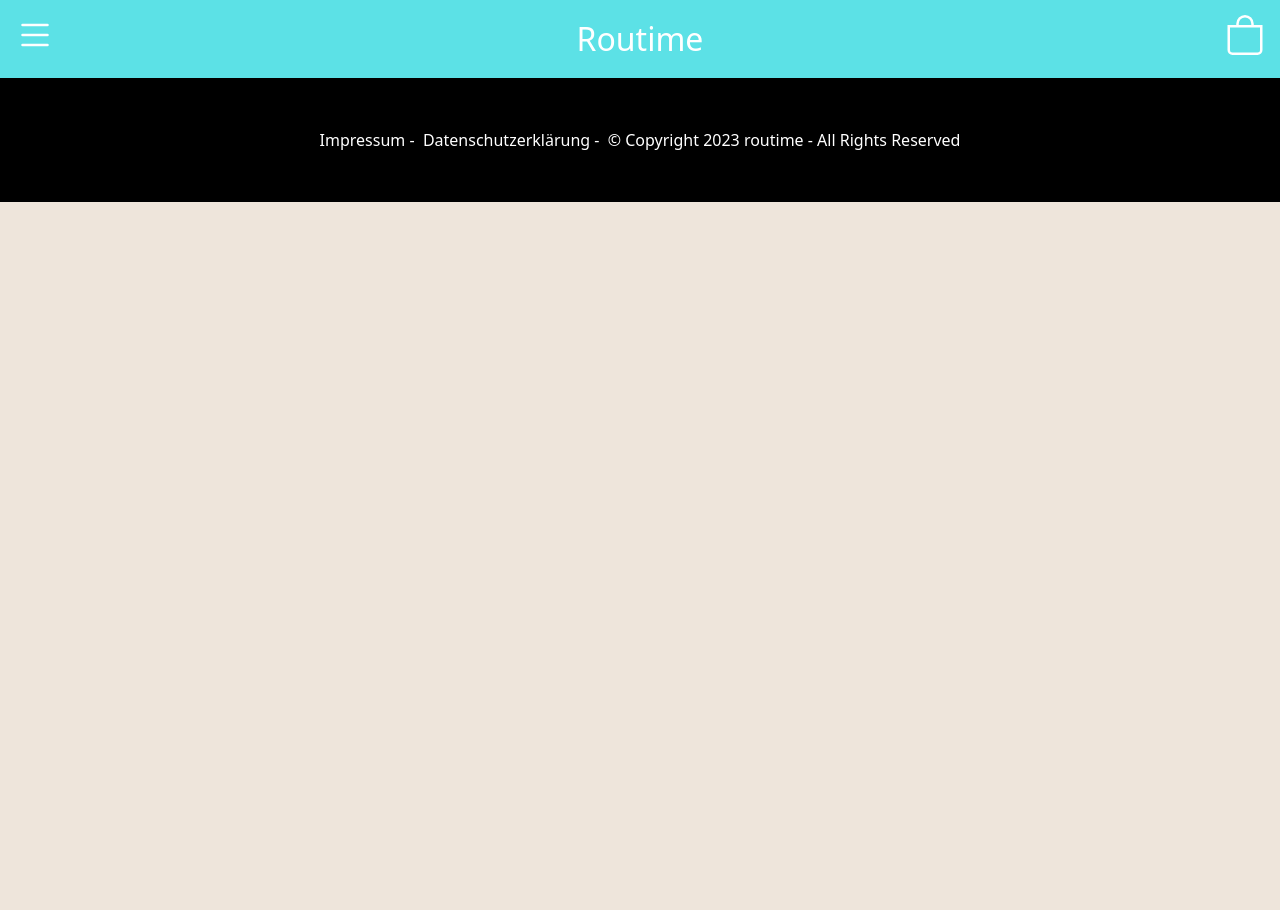
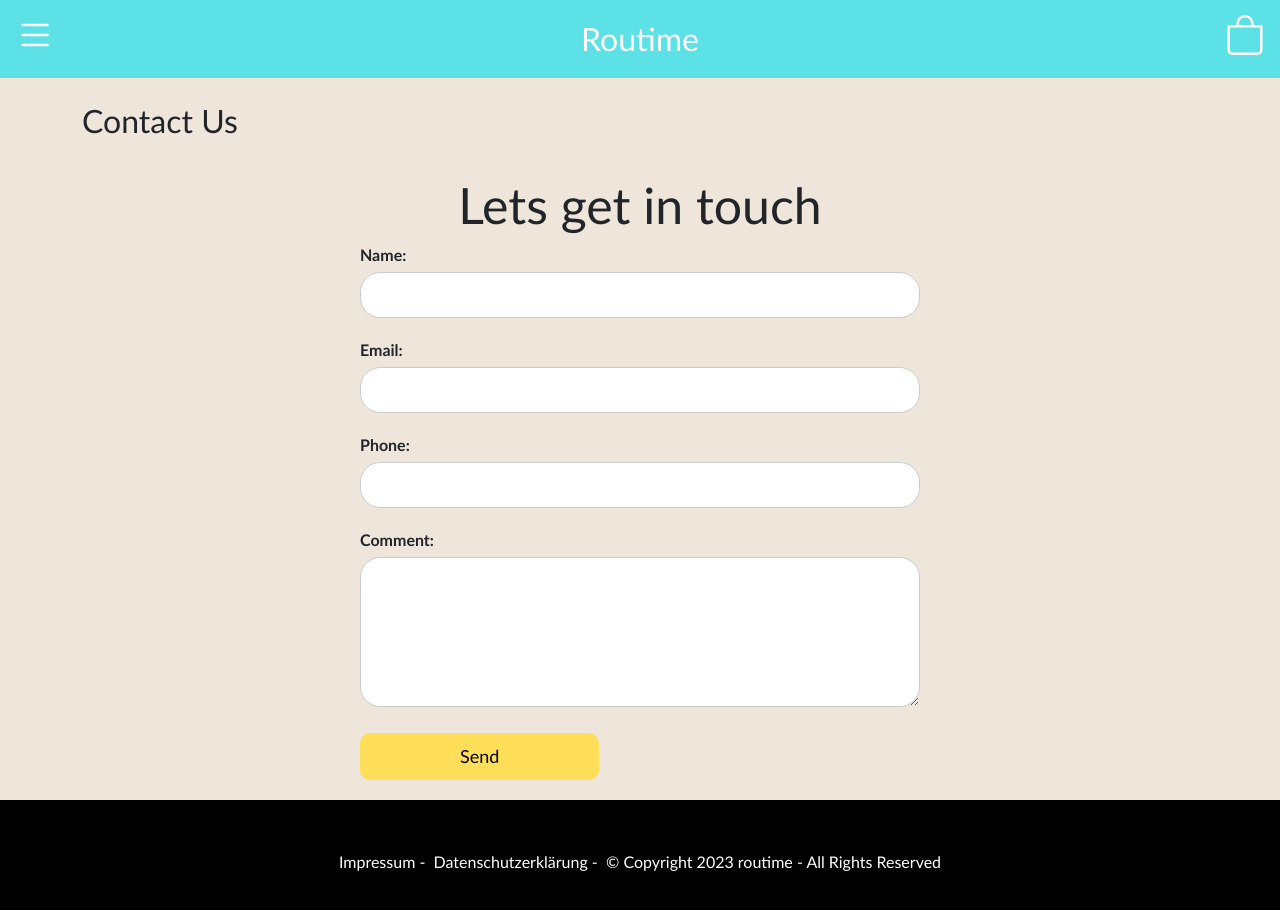
Before and after one commit to ensarspahiu/routime-ecommerce, an Angular app: page /contact-us in a window 1280 px wide. Before the commit this address led to /. Shown: the top 910 px of the page. Before the commit the page ends 800 px from the top, so only its background shows below. Built offline with nearby package versions, Linux system fonts and the light colour scheme.

Commit message:
contact us

```diff
--- a/src/app/app-routing.module.ts
+++ b/src/app/app-routing.module.ts
@@ -3,6 +3,7 @@ import { RouterModule, Routes } from '@angular/router';
 import { HomeComponent } from './components/home/home.component';
 import { AboutUsComponent } from './components/about-us/about-us.component';
 import { FaqComponent } from './components/faq/faq.component';
+import {ContactUsComponent} from "./components/contact-us/contact-us.component";
 
 const routes: Routes = [
   {
@@ -13,6 +14,9 @@ const routes: Routes = [
   },
   {
     path: 'about-us', component: AboutUsComponent
+  },
+  {
+    path: 'contact-us', component: ContactUsComponent
   }
 ];
 
--- a/src/app/app.component.html
+++ b/src/app/app.component.html
@@ -4,11 +4,10 @@
       <div class="side-menu" [ngClass]="{'open': isMenuOpen}">
         <a routerLink="home" (click)="toggleMenu()">Home</a>
         <a routerLink="about-us"  (click)="toggleMenu()">About</a>
-        <a href="faq" (click)="toggleMenu()">Faq`</a>
+        <a href="contact-us" (click)="toggleMenu()">Contact Us</a>
         <span class="close-button" (click)="toggleMenu()">Close</span>
 
       </div>
-      <!--    <button class="menu-toggle" (click)="toggleMenu()">&#9776;</button>-->
       <svg (click)="toggleMenu()" xmlns="http://www.w3.org/2000/svg" width="40" height="40" fill="currentColor"
            class="bi bi-list" viewBox="0 0 16 16">
         <path fill-rule="evenodd"
@@ -26,7 +25,7 @@
       </svg>
     </div>
   </nav>
-    <router-outlet ></router-outlet>
+    <router-outlet #test></router-outlet>
   <footer>
     Impressum -  Datenschutzerklärung -  © Copyright 2023 routime - All Rights
     Reserved
--- a/src/app/app.component.scss
+++ b/src/app/app.component.scss
@@ -1,5 +1,5 @@
 .low-brightnes{
-  filter: brightness(0.2);
+  filter: brightness(0.5);
 }
 
 nav {
@@ -35,6 +35,7 @@ footer {
   height: 100%;
   transition: left 0.3s;
   z-index: 99999;
+  filter: brightness(1) !important;
 }
 
 .menu-toggle {
--- a/src/app/app.component.ts
+++ b/src/app/app.component.ts
@@ -1,4 +1,4 @@
-import {Component, Renderer2} from '@angular/core';
+import {Component, ElementRef, Renderer2, ViewChild} from '@angular/core';
 
 @Component({
   selector: 'app-root',
@@ -8,12 +8,14 @@ import {Component, Renderer2} from '@angular/core';
 export class AppComponent {
   title = 'routime-ecommerce';
 
+  @ViewChild('test') test: ElementRef | undefined;
+
   isMenuOpen: boolean = false;
 
   constructor(private renderer: Renderer2) {
   }
   adjustBrightness(brightnessValue: number) {
-    this.renderer.setStyle(document.body, 'filter', `brightness(${brightnessValue})`);
+    this.renderer.setStyle(this.test?.nativeElement, 'filter', `brightness(${brightnessValue})`);
   }
 
   toggleMenu() {
--- a/src/app/components/contact-us/contact-us.component.html
+++ b/src/app/components/contact-us/contact-us.component.html
@@ -1 +1,31 @@
-<p>contact-us works!</p>
+<div class="container">
+  <h2 class="text-right pt-4">Contact Us</h2>
+  <div class="contact-us">
+    <span class="touch">Lets get in touch</span>
+
+    <form (ngSubmit)="submitForm()">
+      <div class="form-group">
+        <label for="name">Name:</label>
+        <input type="text" id="name" name="name" [(ngModel)]="contact.name" required>
+      </div>
+
+      <div class="form-group">
+        <label for="email">Email:</label>
+        <input type="email" id="email" name="email" [(ngModel)]="contact.email" required>
+      </div>
+
+      <div class="form-group">
+        <label for="phone">Phone:</label>
+        <input type="tel" id="phone" name="phone" [(ngModel)]="contact.phone" required>
+      </div>
+
+      <div class="form-group">
+        <label for="comment">Comment:</label>
+        <textarea id="comment" name="comment" [(ngModel)]="contact.comment" required></textarea>
+      </div>
+
+      <button type="submit">Send</button>
+    </form>
+  </div>
+
+</div>
--- a/src/app/components/contact-us/contact-us.component.scss
+++ b/src/app/components/contact-us/contact-us.component.scss
@@ -0,0 +1,58 @@
+.contact-us {
+  max-width: 600px;
+  margin: 0 auto;
+  padding: 20px;
+  }
+
+h1 {
+  font-size: 24px;
+  text-align: center;
+  margin-bottom: 20px;
+  color: #333;
+}
+
+.form-group {
+  margin-bottom: 20px;
+}
+
+label {
+  font-weight: bold;
+  display: block;
+  margin-bottom: 5px;
+
+}
+
+input[type="text"],
+input[type="email"],
+input[type="tel"],
+textarea {
+  width: 100%;
+  padding: 10px;
+  border: 1px solid #ccc;
+  border-radius: 20px;
+  font-size: 16px;
+}
+
+textarea {
+  height: 150px;
+}
+
+button {
+  background-color: #ffde59;
+  color: black;
+  padding: 10px 100px;
+  border: none;
+  border-radius: 10px;
+  font-size: 18px;
+  cursor: pointer;
+  transition: background-color 0.3s;
+}
+
+button:hover {
+  //background-color: #0056b3;
+}
+.touch{
+  font-size: 50px;
+  display: flex;
+  justify-content: center;
+}
--- a/src/app/components/contact-us/contact-us.component.ts
+++ b/src/app/components/contact-us/contact-us.component.ts
@@ -7,4 +7,16 @@ import { Component } from '@angular/core';
 })
 export class ContactUsComponent {
 
+  contact = {
+    name: '',
+    email: '',
+    phone: '',
+    comment: ''
+  };
+
+  submitForm() {
+    // You can handle the form submission here, e.g., send data to a server.
+    console.log('Form submitted:', this.contact);
+  }
+
 }
--- a/src/styles.scss
+++ b/src/styles.scss
@@ -4,5 +4,6 @@ body, html{
     padding: 0;
     height: 100%;
     background-color: #EEE5DB !important;
+    font-family: Optima, Serif, serif !important;
 
   }
```
Also changed, not shown: src/app/app.module.ts (+6 -4 lines).
